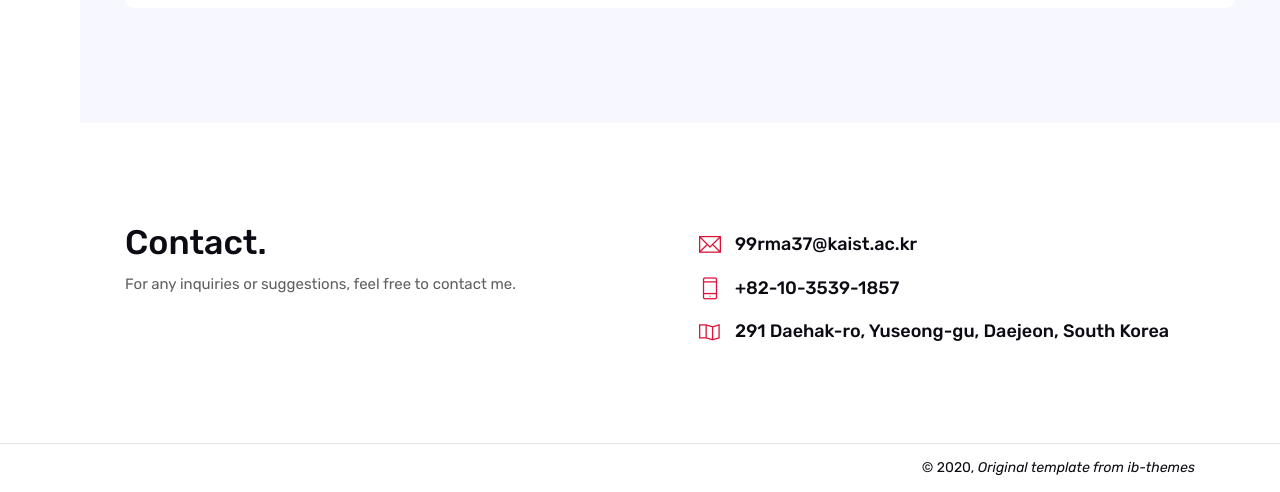
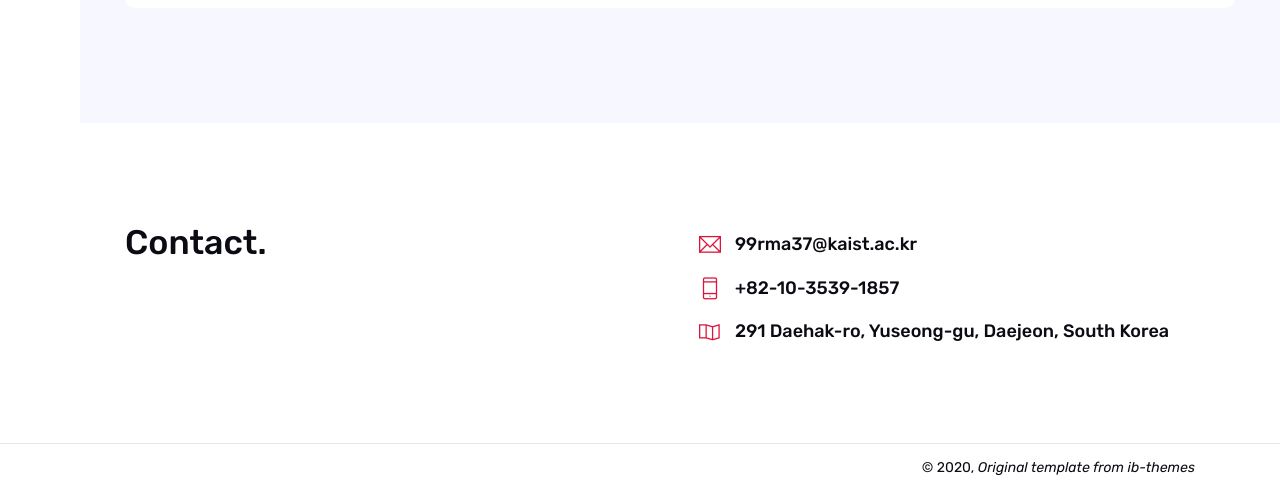
Before and after one commit to id8198/id8198.github.io, a plain HTML site: page index.html in a window 1280 px wide. Shown: the part 3076-3568 px from the top of the page. Drawn offline with nearby package versions, Linux system fonts and the light colour scheme; some packages are replaced by stand-ins of ours; a script that the page names is missing; a web font is replaced by a local one.

Commit message:
Update index.html

```diff
--- a/index.html
+++ b/index.html
@@ -469,7 +469,7 @@
                     <div class="col-lg-6 col-xl-5">
                         <div class="contact-info">
                             <h4>Contact.</h4>
-                            <p>For any inquiries or suggestions, feel free to contact me.</p>
+                            <!-- <p>For any inquiries or suggestions, feel free to contact me.</p> -->
                         </div>
                     </div>
                     <div class="col-lg-6 ml-auto">
```
